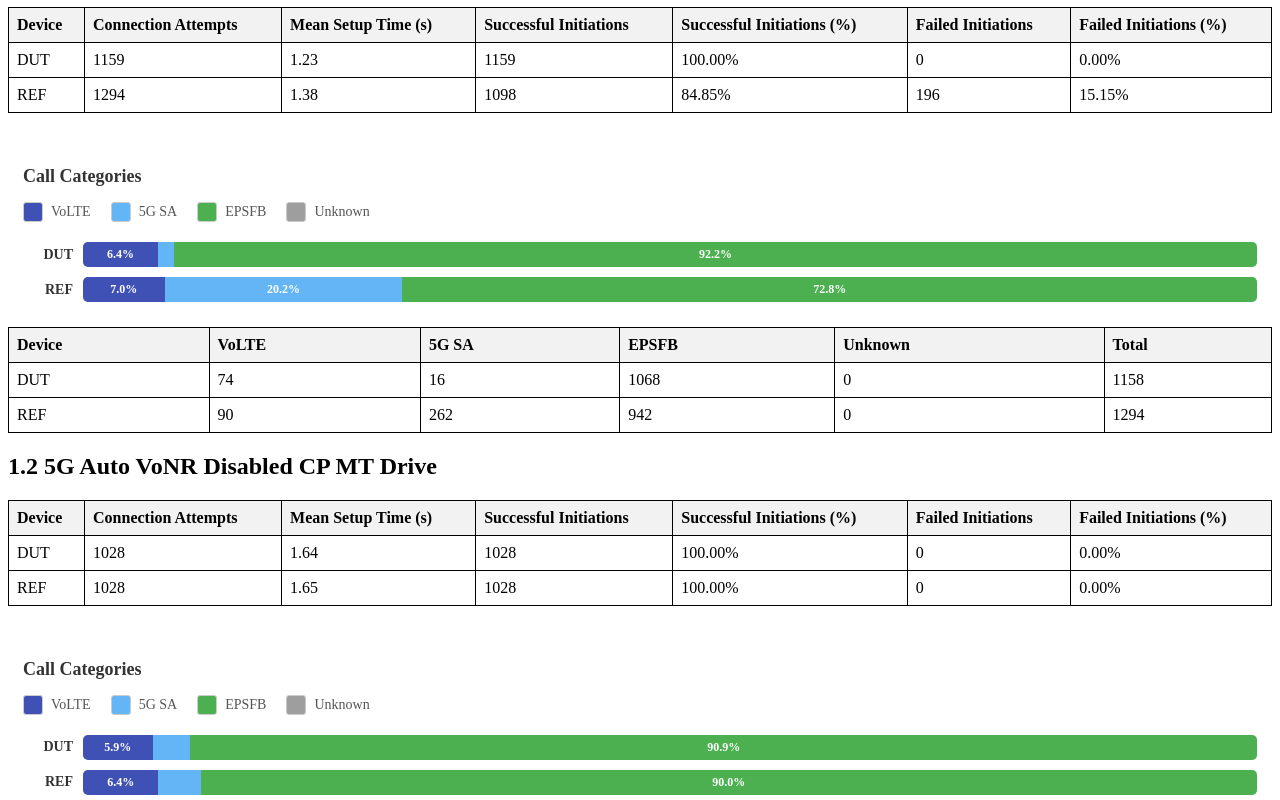
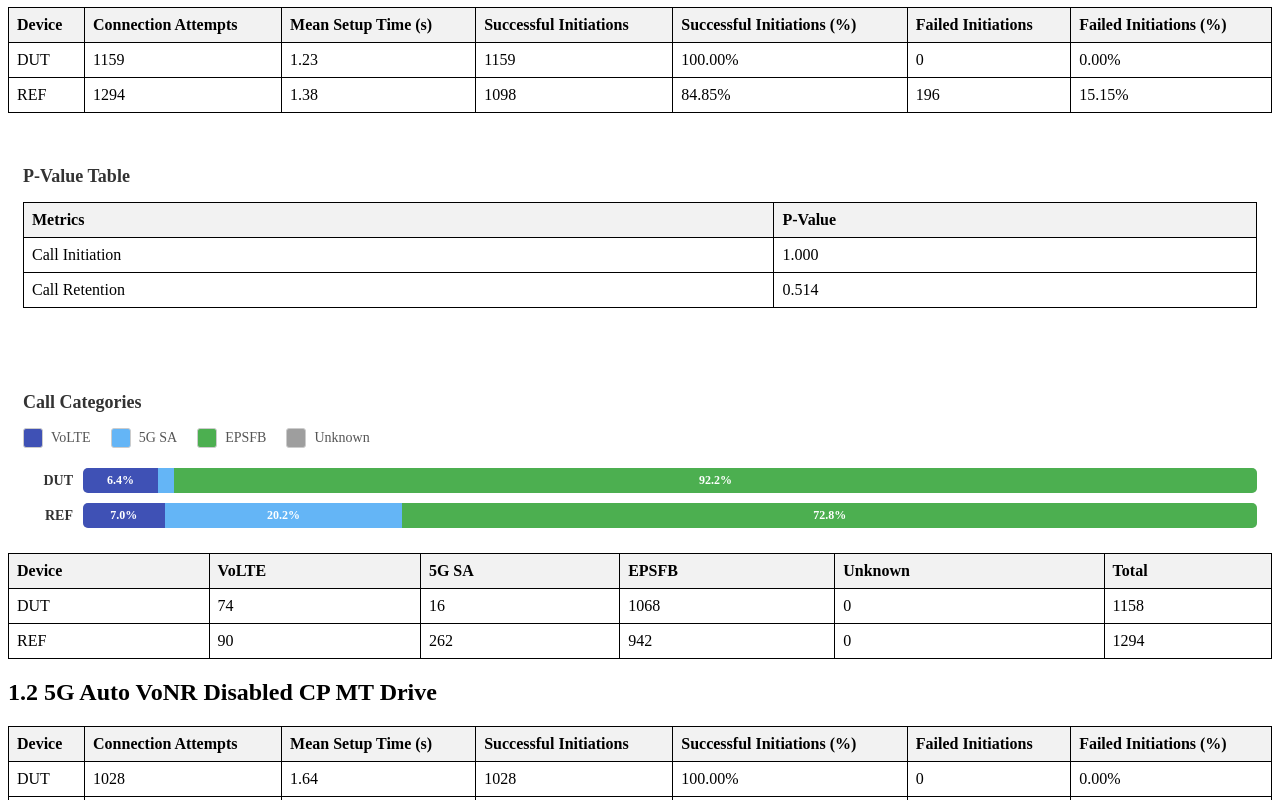
Before and after one commit to LiJieSu0/Fit4Launch_Report, a React (Create React App) app in the folder report-generator-app/: page / in a window 1280 px wide. Shown: the part 1660-2460 px from the top of the page. Built offline with nearby package versions, Linux system fonts and the light colour scheme.

Commit message:
add pvalue table

```diff
--- a/report-generator-app/src/ReportDetails/CallPerformance/CallPerformanceDetails.js
+++ b/report-generator-app/src/ReportDetails/CallPerformance/CallPerformanceDetails.js
@@ -153,12 +153,39 @@ const CallPerformanceDetails = () => {
         );
     };
 
+   const PValueTable = ({ data }) => {
+       return (
+           <div className="p-value-table-container">
+               <h3>P-Value Table</h3>
+               <table className="device-info-table">
+                   <thead>
+                       <tr>
+                           <th>Metrics</th>
+                           <th>P-Value</th>
+                       </tr>
+                   </thead>
+                   <tbody>
+                       <tr>
+                           <td>Call Initiation</td>
+                           <td>{data.initiation_p_value.toFixed(3)}</td>
+                       </tr>
+                       <tr>
+                           <td>Call Retention</td>
+                           <td>{data.retention_p_value.toFixed(3)}</td>
+                       </tr>
+                   </tbody>
+               </table>
+           </div>
+       );
+   };
+
      return (
          <div>
              {Object.entries(callPerformanceData).map(([title, data], index) => (
                  <React.Fragment key={index}>
                      <div className='page-content'>
                          <CpCaseTable title={title} data={data} />
+                         <PValueTable data={data} />
                          <CallCategoriesChart title={title} data={data} />
                          <CallCategoriesTable data={data} />
                      </div>
--- a/report-generator-app/src/StyleScript/Restricted_Report_Style.css
+++ b/report-generator-app/src/StyleScript/Restricted_Report_Style.css
@@ -193,3 +193,17 @@
   overflow: hidden;
   text-overflow: ellipsis;
 }
+
+.p-value-table-container {
+  margin-top: 20px;
+  padding: 15px;
+  border-radius: 8px;
+  background-color: #ffffff;
+}
+
+.p-value-table-container h3 {
+  font-size: 18px;
+  color: #333;
+  margin-bottom: 15px;
+  text-align: left;
+}
```
